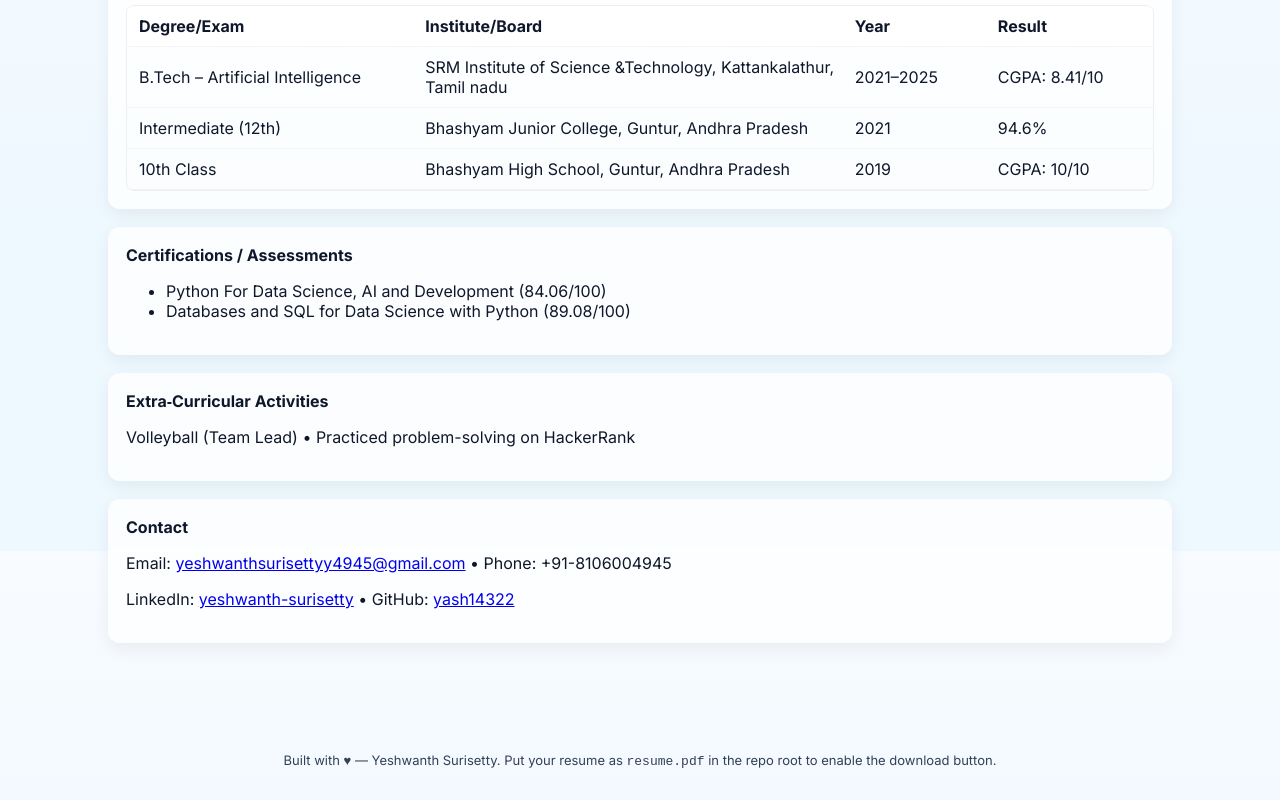
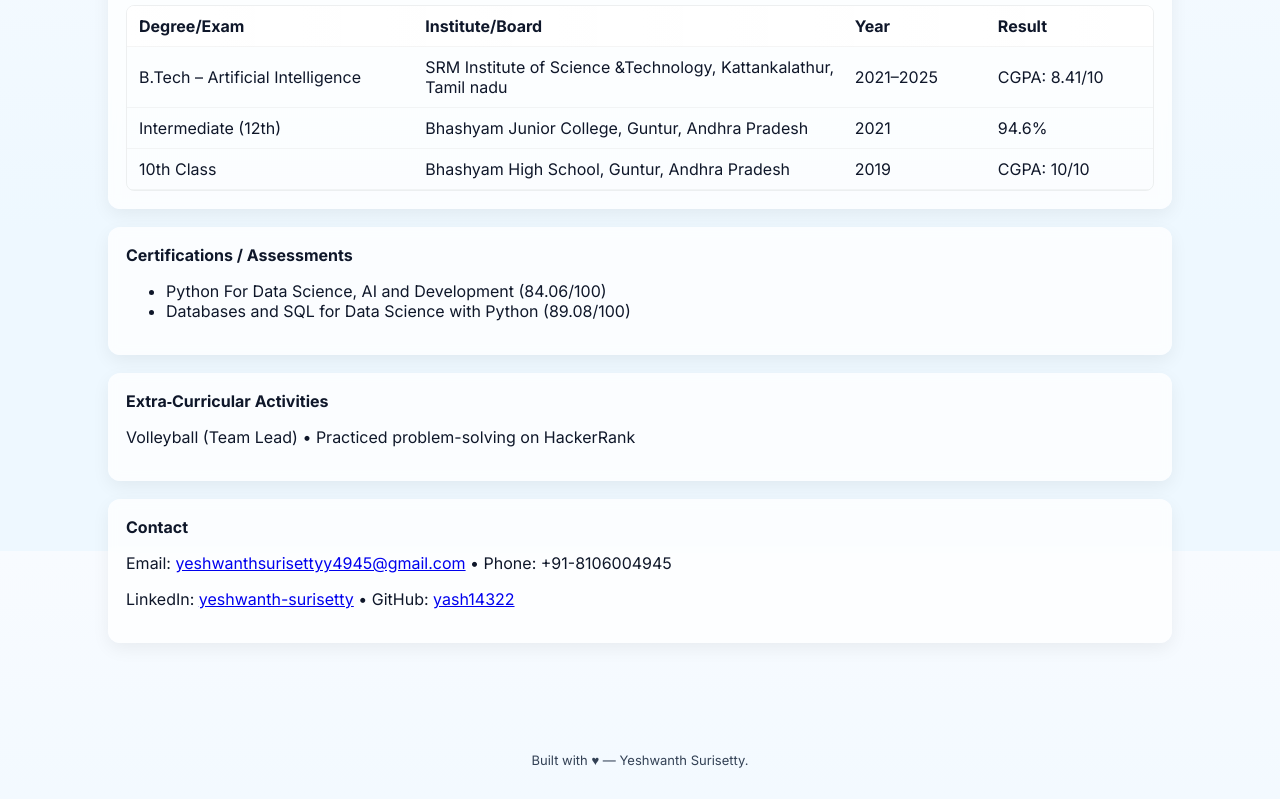
Before and after one commit to yash14322/portfolio, a plain HTML site: page index.html in a window 1280 px wide. Shown: the part 1049-1849 px from the top of the page. Drawn offline with Linux system fonts and the light colour scheme.

```diff
--- a/index.html
+++ b/index.html
@@ -106,7 +106,7 @@
   </main>
 
   <footer class="site-footer">
-    <p>Built with ♥ — Yeshwanth Surisetty. Put your resume as <code>resume.pdf</code> in the repo root to enable the download button.</p>
+    <p>Built with ♥ — Yeshwanth Surisetty.</p>
   </footer>
 
   <script src="script.js"></script>
```
